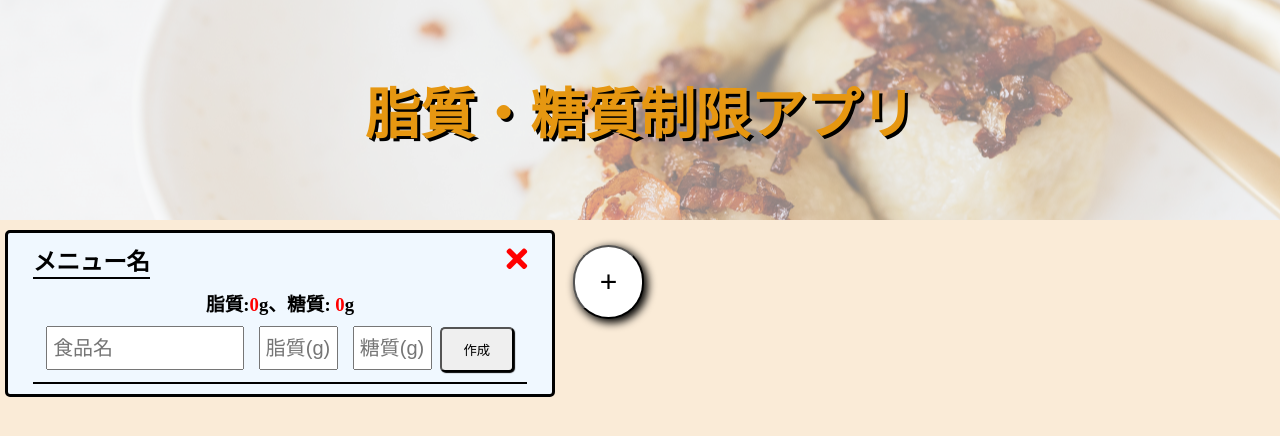
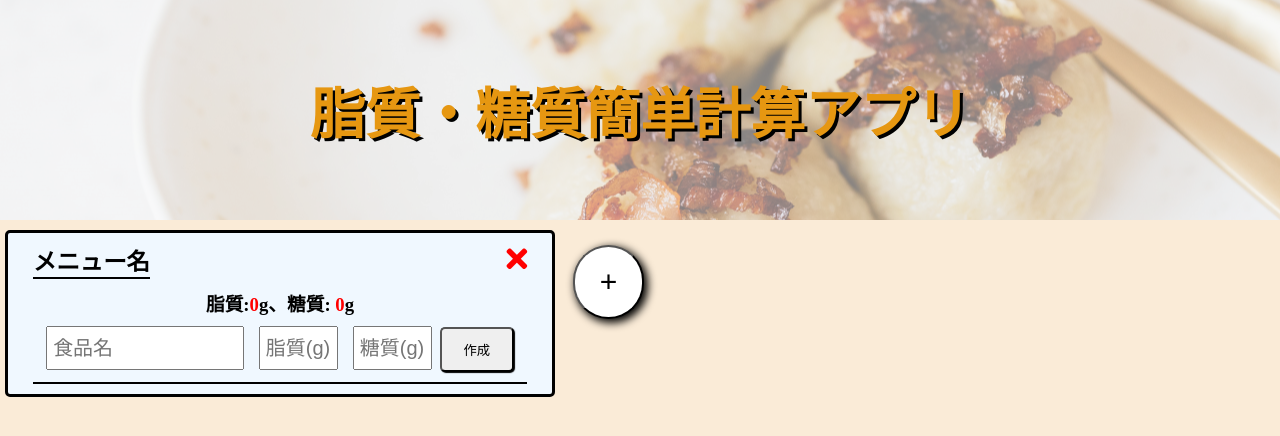
Before and after one commit to victer-star/dietary-restriction, a React (Create React App) app: page / in a window 1280 px wide. Shown: the top 436 px of the page. Built offline with nearby package versions, Linux system fonts and the light colour scheme.

Commit message:
ReadMeの記述

```diff
--- a/public/index.html
+++ b/public/index.html
@@ -19,7 +19,7 @@
       crossorigin="anonymous"
     />
 
-    <title>資質・糖質制限アプリ</title>
+    <title>脂質・糖質簡単計算</title>
   </head>
   <body>
     <div id="root"></div>
--- a/src/components/header/Header.jsx
+++ b/src/components/header/Header.jsx
@@ -4,7 +4,7 @@ export const Header = () => {
   return (
     <div>
       <header>
-        <h1>脂質・糖質制限アプリ</h1>
+        <h1>脂質・糖質簡単計算アプリ</h1>
       </header>
     </div>
   );
```
Also changed, not shown: 1 other file (tests, documents, lock files or other folders).
